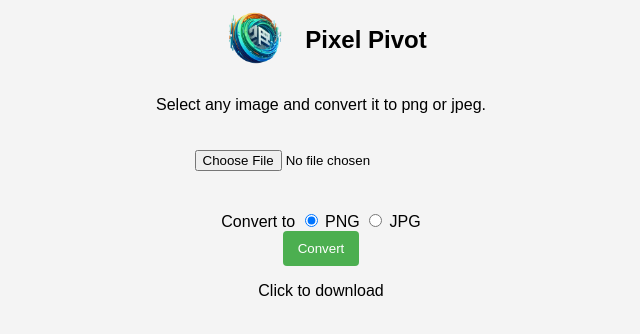
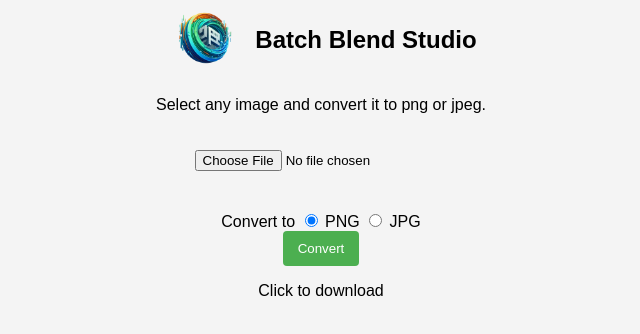
Before and after one commit to buddhaman/converter, a plain HTML site: page index.html in a window 1280 px wide. Shown: the whole page, without its empty margins (319-959 px from the left). Drawn offline with Linux system fonts and the light colour scheme; no server answers.

Commit message:
New logo and name

```diff
--- a/index.html
+++ b/index.html
@@ -13,13 +13,15 @@
     <!--<script src="build/Debug/converter.js"></script> -->
     <script src="binaries/converter.js"></script>
 
-    <title> Pixel Pivot </title>
+    <title> BatchBlendStudio </title>
     <meta name="viewport" content="width=device-width, initial-scale=1">
+
     <link rel="apple-touch-icon" sizes="180x180" href="/apple-touch-icon.png">
     <link rel="icon" type="image/png" sizes="32x32" href="/favicon-32x32.png">
     <link rel="icon" type="image/png" sizes="16x16" href="/favicon-16x16.png">
     <link rel="manifest" href="/site.webmanifest">
     <link rel="mask-icon" href="/safari-pinned-tab.svg" color="#5bbad5">
+
     <meta name="msapplication-TileColor" content="#da532c">
     <meta name="theme-color" content="#ffffff">
     <style>
@@ -93,7 +95,7 @@
 <body>
     <div class="headerContainer">
     <img src="assets/pixelpivotlogo.png" alt="Pixel Pivot Logo" id="logo">
-    <h2> Pixel Pivot </h2>
+    <h2> Batch Blend Studio </h2>
     </div>
     <p> Select any image and convert it to png or jpeg. </p>
 
```
Also changed, not shown: android-chrome-192x192.png, android-chrome-512x512.png (added), apple-touch-icon.png, batchblendstudiologo.png (added), favicon-16x16.png, favicon-32x32.png, favicon.ico, site.webmanifest.
